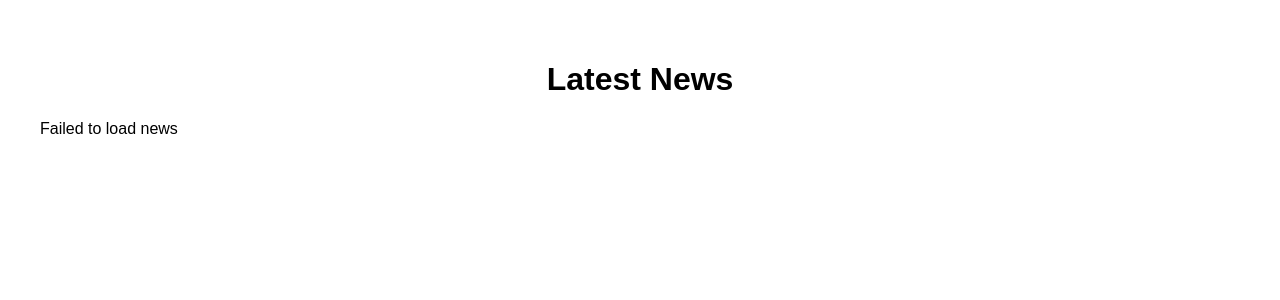
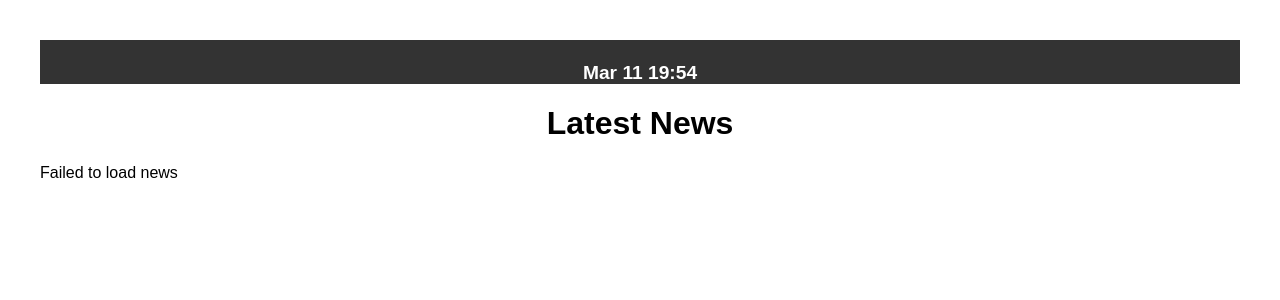
Before and after one commit to timsomi/worldwidenewsrss, a Flask app: template templates/index.html in a window 1280 px wide. Shown: the top 300 px of the page. Run offline with Flask 3, Linux system fonts and the light colour scheme; the template is opened without the code that fills it, so the values that code supplies are empty.

Commit message:
Update index.html

```diff
--- a/templates/index.html
+++ b/templates/index.html
@@ -3,8 +3,22 @@
 <head>
     <meta charset="UTF-8">
     <meta name="viewport" content="width=device-width, initial-scale=1.0">
-    <title>International News Feed</title>
+    <title>World Wide News Feed</title>
     <style>
+        header {
+            background-color: #333;
+            color: white;
+            padding: 22px 0;
+            position: relative;
+            }
+        .datetime {
+            font-size: 1.2em;
+            font-weight: bold;
+            position: absolute;
+            left: 50%;
+            transform: translateX(-50%);
+            }
+
         body { font-family: Arial, sans-serif; margin: 20px; padding: 20px; }
         h1 { text-align: center; }
         .news-item { margin-bottom: 20px; padding: 10px; border-bottom: 1px solid #ccc; }
@@ -13,6 +27,9 @@
     </style>
 </head>
 <body>
+    <header>
+        <div class="datetime" id="datetime"></div>
+    </header>
     <h1>Latest News</h1>
     <div id="news-container">Loading news...</div>
 
@@ -49,5 +66,19 @@
 
         loadRSS();
     </script>
+
+    <script>
+        function updateDateTime() {
+            const now = new Date();
+            const options = { month: 'short', day: 'numeric' };
+            const formattedDate = now.toLocaleDateString('en-US', options);
+            const formattedTime = now.toLocaleTimeString('en-US', { hour: '2-digit', minute: '2-digit', hour12: false });
+            document.getElementById('datetime').textContent = `${formattedDate} ${formattedTime}`;
+        }
+
+        updateDateTime();
+        setInterval(updateDateTime, 60000);
+    </script>
+
 </body>
 </html>
```
